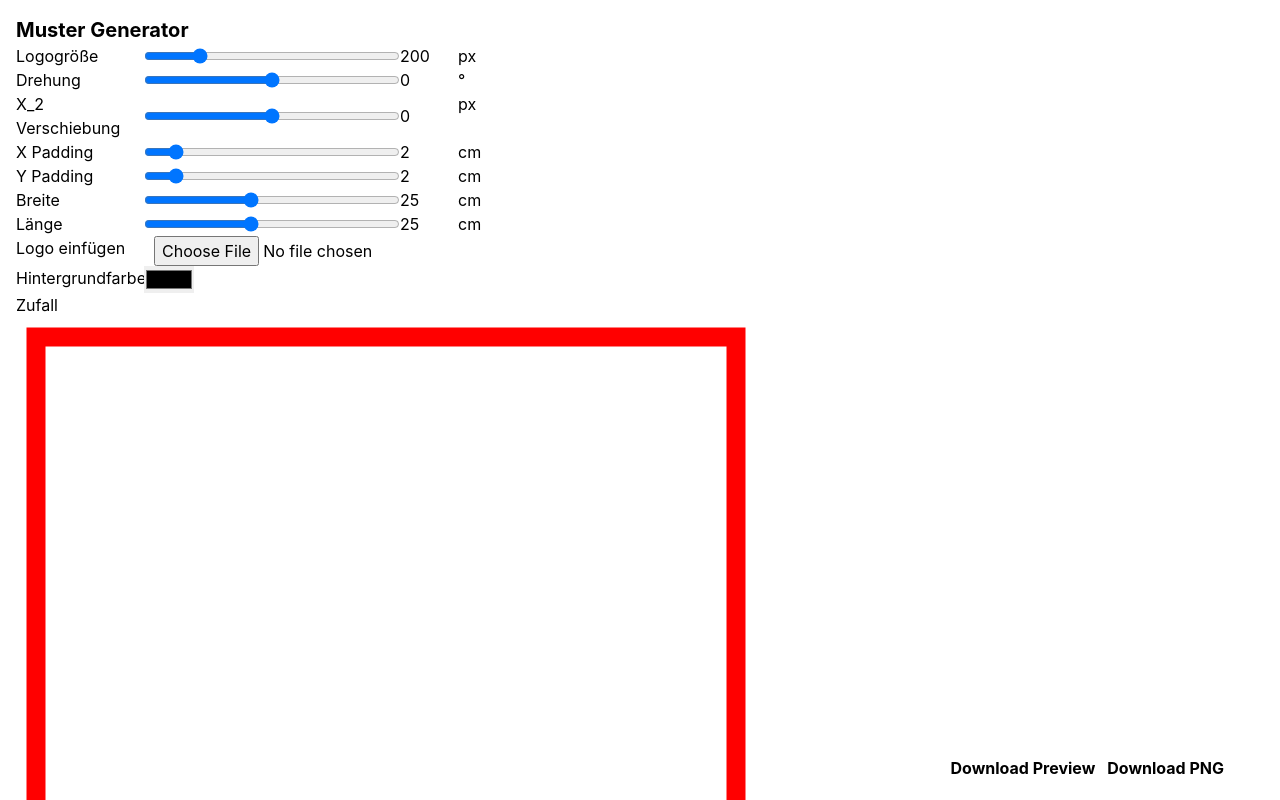
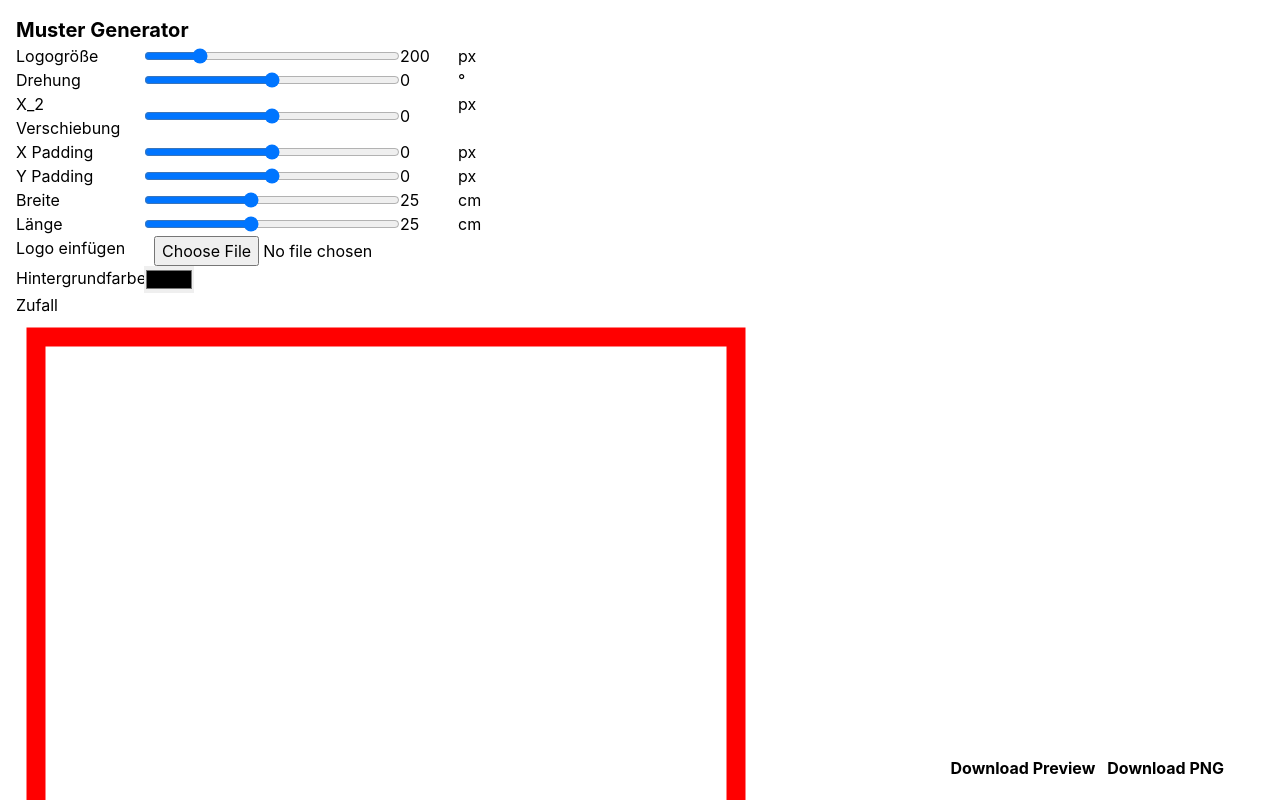
Before and after one commit to gsilvan/logo-pattern-generator, a React (Create React App) app: page / in a window 1280 px wide. Shown: the top 800 px of the page. Built offline with nearby package versions, Linux system fonts and the light colour scheme.

Commit message:
set logo-padding by pixels

```diff
--- a/src/App.tsx
+++ b/src/App.tsx
@@ -29,8 +29,8 @@ function getRandomColor() {
 function App() {
   const [logoTargetWidth, setLogoTargetWidth] = useState(200);
   const [rotation, setRotation] = useState(0);
-  const [xlogoPadding, setXLogoPadding] = useState(2);
-  const [ylogoPadding, setYLogoPadding] = useState(2);
+  const [xlogoPadding, setXLogoPadding] = useState(0);
+  const [ylogoPadding, setYLogoPadding] = useState(0);
   const [image, setImage] = useState("");
   const [width, setWidth] = useState(25);
   const [height, setHeight] = useState(25);
@@ -84,18 +84,18 @@ function App() {
       description: "X Padding",
       value: xlogoPadding,
       setValue: setXLogoPadding,
-      min: 0,
-      max: 20,
-      unit: "cm",
+      min: -500,
+      max: 500,
+      unit: "px",
     },
     {
       name: "yLogoPadding",
       description: "Y Padding",
       value: ylogoPadding,
       setValue: setYLogoPadding,
-      min: 0,
-      max: 20,
-      unit: "cm",
+      min: -500,
+      max: 500,
+      unit: "px",
     },
     {
       name: "width",
--- a/src/Canvas.tsx
+++ b/src/Canvas.tsx
@@ -92,8 +92,8 @@ export default function Canvas({
       for (let j = -100; j < 100; j++) {
         ctx.drawImage(
           logo,
-          i * logo.width * _scale + i * cmToPixel(xGap) + (j % 2) * x2Offset,
-          j * logo.height * _scale + j * cmToPixel(yGap),
+          i * logo.width * _scale + i * xGap + (j % 2) * x2Offset,
+          j * logo.height * _scale + j * yGap,
           logo.width * _scale,
           logo.height * _scale,
         );
```
